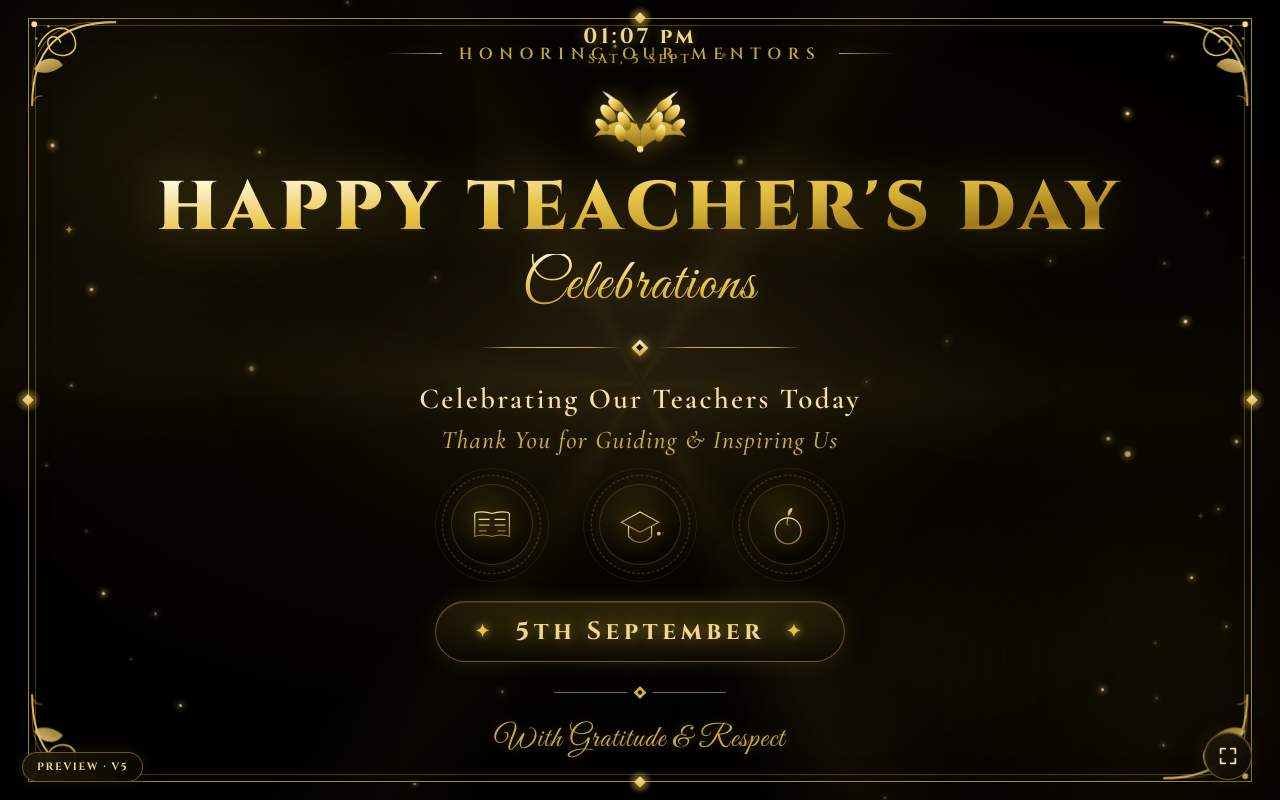
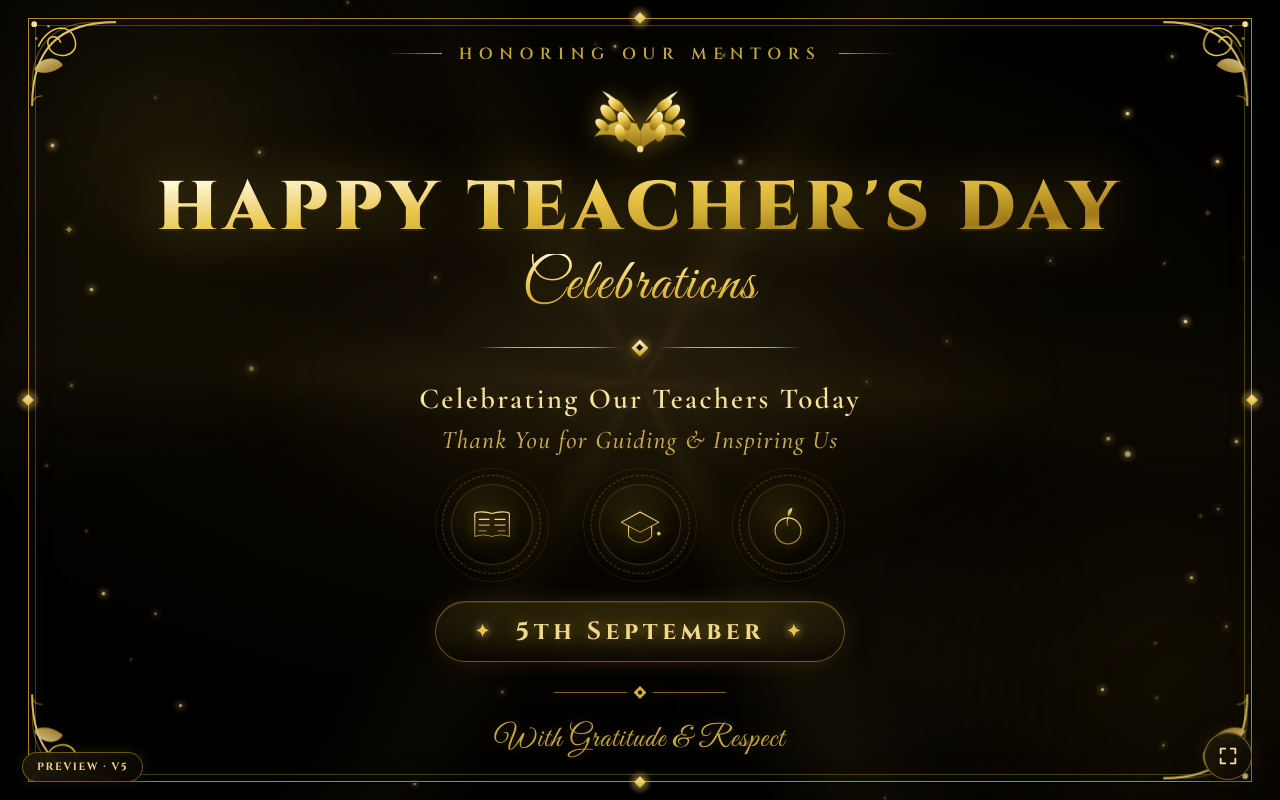
Before and after one commit to blazenxt/teachers-day-banner, a website: page preview/5/index.html in a window 1280 px wide. Drawn offline with nearby package versions, Linux system fonts and the light colour scheme.

Commit message:
Preview v5: remove live clock entirely
The clock (time + date) overlapped the 'Honoring Our Mentors' header on
small/wide screens and is not needed. Remove its HTML, CSS, media query
and tick JS so the header area is clean.

Co-authored-by: arena-agent <297053741+arena-agent@users.noreply.github.com>

```diff
--- a/preview/5/index.html
+++ b/preview/5/index.html
@@ -132,17 +132,6 @@
     .corner svg { width:100%; height:100%; display:block; overflow:visible; }
     .tl{top:-2px;left:-2px;} .tr{top:-2px;right:-2px;transform:scaleX(-1);}
     .bl{bottom:-2px;left:-2px;transform:scaleY(-1);} .br{bottom:-2px;right:-2px;transform:scale(-1);}
-
-    /* Live clock — kept inside the frame, above the scene so it never
-       overlaps the frame's top line or the content header. */
-    .clock {
-      position: absolute; top: clamp(20px, 3.1vh, 38px); left: 50%;
-      transform: translateX(-50%); z-index: 8; text-align: center; pointer-events: none;
-      font-family: 'Cinzel', Georgia, serif; color: #f0d78c; line-height: 1.15;
-      text-shadow: 0 0 12px rgba(212,175,55,0.55), 0 1px 6px rgba(0,0,0,0.8);
-    }
-    .clock .c-time { font-size: calc(20 * var(--u)); font-weight: 700; letter-spacing: 0.14em; }
-    .clock .c-date { font-size: calc(12 * var(--u)); letter-spacing: 0.24em; color: rgba(232,197,71,0.75); margin-top: 2px; text-transform: uppercase; }
 
     /* ===== Rotating scenes ===== */
     .stage { position: relative; z-index: 6; display: grid; place-items: center; width: 100%; }
@@ -315,7 +304,6 @@
     }
 
     @media (max-width:480px) { .fs-btn{width:44px;height:44px;} .fs-btn svg{width:20px;height:20px;} }
-    @media (max-height:430px) { .clock .c-date{display:none;} }
 
     @media (prefers-reduced-motion: reduce) {
       *,*::before,*::after { animation-duration:0.01ms !important; animation-iteration-count:1 !important; transition-duration:0.01ms !important; }
@@ -361,12 +349,6 @@
       <div class="corner tr"><svg viewBox="0 0 100 100" fill="none" xmlns="http://www.w3.org/2000/svg"><path d="M6 88 C6 32 32 6 88 6" stroke="url(#cg)" stroke-width="2"/><path d="M6 68 C6 28 28 6 68 6" stroke="#d4af37" stroke-width="1" opacity="0.45"/><path d="M12 30 C22 8 44 6 48 24 C52 40 28 44 22 30 C18 20 30 16 34 26" stroke="#e8c547" stroke-width="1.5"/><path d="M8 52 C14 40 30 38 36 48 C28 56 12 58 8 52Z" fill="url(#cg)" opacity="0.9"/><circle cx="8" cy="8" r="2.8" fill="#f5e09a"/><path d="M6 88 Q6 78 16 78" stroke="#c9a227" stroke-width="1.2" opacity="0.55"/><circle cx="22" cy="10" r="1.2" fill="#e8c547" opacity="0.8"/><circle cx="10" cy="22" r="1.2" fill="#e8c547" opacity="0.8"/></svg></div>
       <div class="corner bl"><svg viewBox="0 0 100 100" fill="none" xmlns="http://www.w3.org/2000/svg"><path d="M6 88 C6 32 32 6 88 6" stroke="url(#cg)" stroke-width="2"/><path d="M6 68 C6 28 28 6 68 6" stroke="#d4af37" stroke-width="1" opacity="0.45"/><path d="M12 30 C22 8 44 6 48 24 C52 40 28 44 22 30 C18 20 30 16 34 26" stroke="#e8c547" stroke-width="1.5"/><path d="M8 52 C14 40 30 38 36 48 C28 56 12 58 8 52Z" fill="url(#cg)" opacity="0.9"/><circle cx="8" cy="8" r="2.8" fill="#f5e09a"/><path d="M6 88 Q6 78 16 78" stroke="#c9a227" stroke-width="1.2" opacity="0.55"/><circle cx="22" cy="10" r="1.2" fill="#e8c547" opacity="0.8"/><circle cx="10" cy="22" r="1.2" fill="#e8c547" opacity="0.8"/></svg></div>
       <div class="corner br"><svg viewBox="0 0 100 100" fill="none" xmlns="http://www.w3.org/2000/svg"><path d="M6 88 C6 32 32 6 88 6" stroke="url(#cg)" stroke-width="2"/><path d="M6 68 C6 28 28 6 68 6" stroke="#d4af37" stroke-width="1" opacity="0.45"/><path d="M12 30 C22 8 44 6 48 24 C52 40 28 44 22 30 C18 20 30 16 34 26" stroke="#e8c547" stroke-width="1.5"/><path d="M8 52 C14 40 30 38 36 48 C28 56 12 58 8 52Z" fill="url(#cg)" opacity="0.9"/><circle cx="8" cy="8" r="2.8" fill="#f5e09a"/><path d="M6 88 Q6 78 16 78" stroke="#c9a227" stroke-width="1.2" opacity="0.55"/><circle cx="22" cy="10" r="1.2" fill="#e8c547" opacity="0.8"/><circle cx="10" cy="22" r="1.2" fill="#e8c547" opacity="0.8"/></svg></div>
-    </div>
-
-    <!-- Live clock -->
-    <div class="clock" id="clock" aria-hidden="true">
-      <div class="c-time" id="clockTime">--:--</div>
-      <div class="c-date" id="clockDate">--</div>
     </div>
 
     <div class="stage">
@@ -492,17 +474,6 @@
           layer.appendChild(p);
         }
       }
-
-      /* ---------- live clock ---------- */
-      var clockTime = document.getElementById('clockTime');
-      var clockDate = document.getElementById('clockDate');
-      function tickClock() {
-        var now = new Date();
-        clockTime.textContent = now.toLocaleTimeString('en-IN', { hour: '2-digit', minute: '2-digit', hour12: true });
-        clockDate.textContent = now.toLocaleDateString('en-IN', { weekday: 'short', day: 'numeric', month: 'short' });
-      }
-      tickClock();
-      setInterval(tickClock, 1000);
 
       /* ---------- quotes carousel ---------- */
       // EDIT freely: Hindi/English quote in {t} (use \n for a line break), meaning in {m}
```
